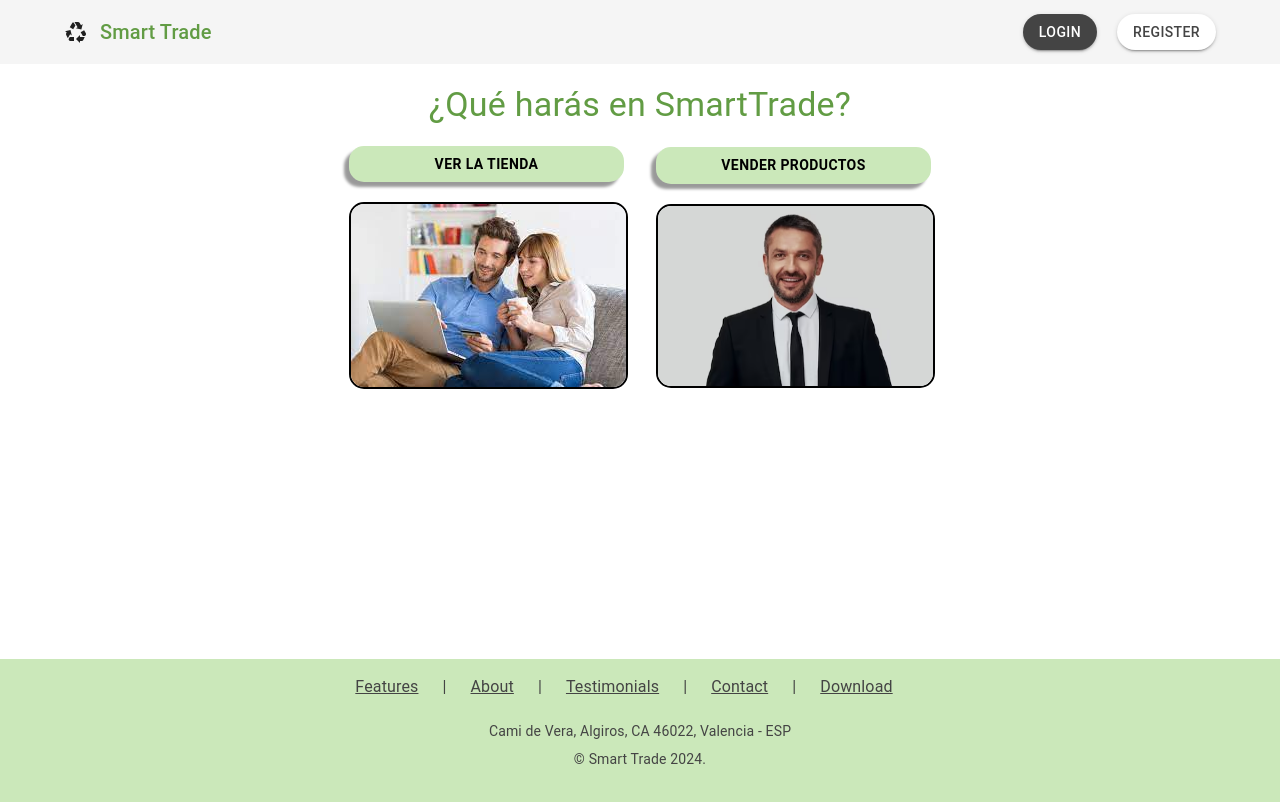
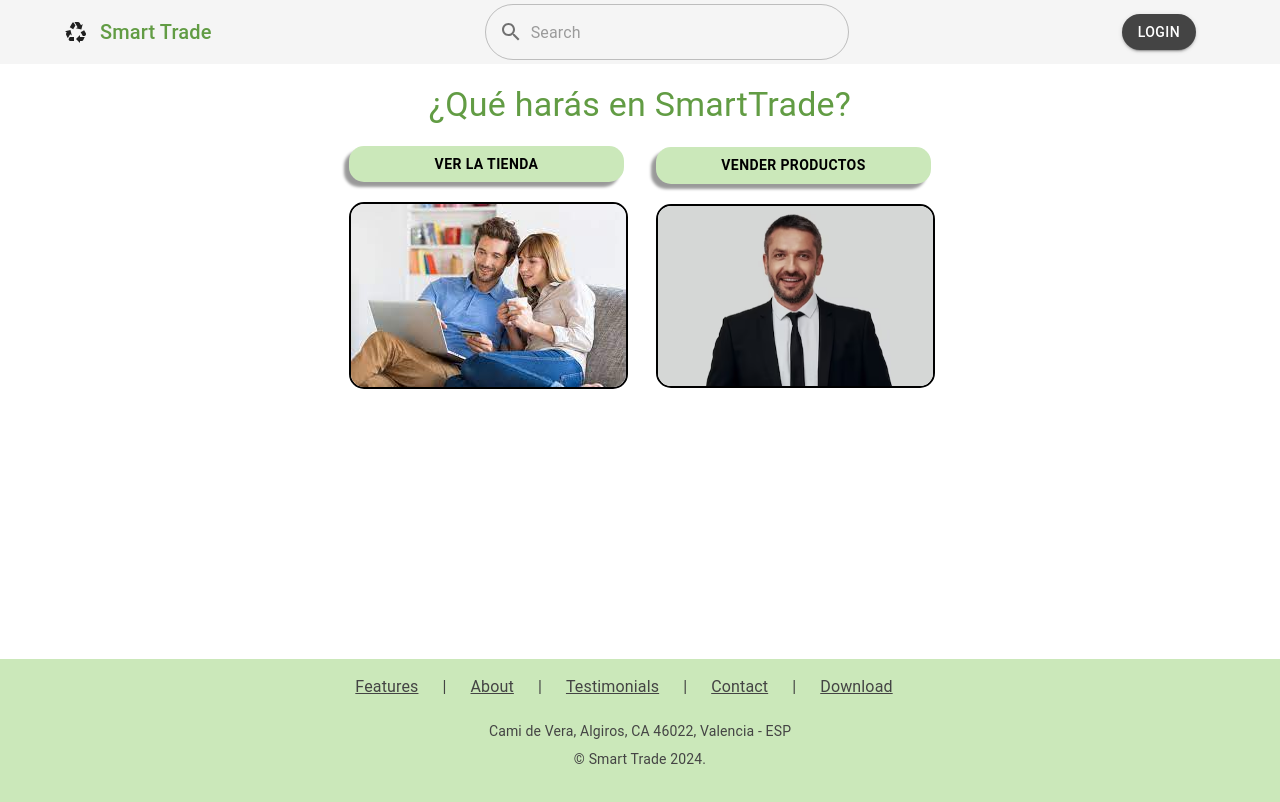
Before and after one commit to JuanArano17/FastAPI-ReactJS-SmartTrade-11.01, a React (Create React App) app in the folder Front/: page /register in a window 1280 px wide. Shown: the top 802 px of the page. Built offline with nearby package versions, Linux system fonts and the light colour scheme.

Commit message:
Refactor BuyerRegistration and topbar part 1.

```diff
--- a/Front/src/components/Register/BuyerRegistration.jsx
+++ b/Front/src/components/Register/BuyerRegistration.jsx
@@ -3,7 +3,6 @@ import { Box, Typography, TextField, Button, Container, Grid, Paper, IconButton,
 import VisibilityIcon from '@mui/icons-material/Visibility';
 import VisibilityOffIcon from '@mui/icons-material/VisibilityOff';
 import styles from "../../styles/styles";
-
 const formFields = [
     { id: "firstName", placeholder: "Patricio*", name: "Name", autoComplete: "fname", autoFocus: true },
     { id: "lastName", placeholder: "Letelier*", name: "Surname", autoComplete: "lname" },
@@ -12,7 +11,6 @@ const formFields = [
     { id: "password", placeholder: "PSW_curso_2023_2024*", name: "Password", autoComplete: "new-password", type: "password" },
     { id: "age", name: "Date Of Birth", type: "date" }
 ];
-
 const BuyerRegistration = () => {
     const [formData, setFormData] = useState({
         firstName: "",
@@ -25,83 +23,16 @@ const BuyerRegistration = () => {
         ExpiryDate: "",
         CVV: "",
     });
-
-    const [isValidPassword, setIsValidPassword] = useState(false);
-    const [isAllFieldsFilled, setIsAllFieldsFilled] = useState(false);
-    const [dniError, setDniError] = useState("");
     const [showPassword, setShowPassword] = useState(false);
-
-    const validatePassword = (value) => {
-        // Use regex to validate password requirements
-        const passwordRegex = /^(?=.*[a-z])(?=.*[A-Z])(?=.*\d)(?=.*[@$!%*?&])[A-Za-z\d@$!%*?&]{8,}$/;
-        return passwordRegex.test(value);
-    };
-
-    const validateDNI = (value) => {
-        // Use regex to validate DNI format
-        const dniRegex = /^\d{8}[A-Z]$/;
-        return dniRegex.test(value);
-    };
-
     const handleChange = (e) => {
-        const { name, value } = e.target;
-
-        if (name === "Name" || name === "Surname") {
-            setFormData((prevData) => ({
-                ...prevData,
-                [name]: value.replace(/[^A-Za-z]/g, ""),
-            }));
-        } else if (name === "CVV" || name === "CardNumber") {
-            setFormData((prevData) => ({
-                ...prevData,
-                [name]: value.replace(/\D/g, ""),
-            }));
-        } else if (name === "DNI") {
-            const formattedDNI = value.replace(/[^A-Za-z0-9]/g, "");
-            setFormData((prevData) => ({
-                ...prevData,
-                [name]: formattedDNI.slice(0, -1) + formattedDNI.slice(-1),
-            }));
-            if (!validateDNI(formattedDNI)) {
-                setDniError("Invalid DNI format");
-            } else {
-                setDniError("");
-            }
-        } else if (name === "ExpiryDate") {
-            let formattedDate = value
-                .slice(0, 5)
-                .replace(/(\d{2})(\d{2})/, "$1/$2");
-            if (value.length === 2 && !value.includes("/")) {
-                formattedDate += "/";
-            }
-            setFormData((prevData) => ({
-                ...prevData,
-                [name]: formattedDate,
-            }));
-        } else if (name === "Password") {
-            setFormData((prevData) => ({
-                ...prevData,
-                [name]: value,
-            }));
-            setIsValidPassword(validatePassword(value));
-        } else {
-            setFormData((prevData) => ({ ...prevData, [name]: value }));
-        }
-
-        const requiredFields = ["firstName", "lastName", "email", "dni", "password", "age"];
-        const isFilled = requiredFields.every((field) => formData[field]);
-        setIsAllFieldsFilled(isFilled);
-    };
-
+    }
     const handleSubmit = (e) => {
         e.preventDefault();
         // Logic for communicating with backend
     };
-
     const togglePasswordVisibility = () => {
         setShowPassword((prev) => !prev);
     };
-
     return (
         <Container component="main" maxWidth="lg">
             <Paper elevation={3} sx={styles.paperContainer}>
@@ -125,8 +56,6 @@ const BuyerRegistration = () => {
                                             onChange={handleChange}
                                             sx={styles.textfields}
                                             inputProps={field.name === 'DNI' ? { maxLength: 9 } : {}}
-                                            error={field.name === 'DNI' && dniError !== ""}
-                                            helperText={field.name === 'DNI' && dniError}
                                             type={showPassword ? 'text' : 'password'}
                                             InputProps={{
                                                 endAdornment: (
@@ -151,8 +80,6 @@ const BuyerRegistration = () => {
                                             onChange={handleChange}
                                             sx={styles.textfields}
                                             inputProps={field.name === 'DNI' ? { maxLength: 9 } : {}}
-                                            error={field.name === 'DNI' && dniError !== ""}
-                                            helperText={field.name === 'DNI' && dniError}
                                         />
                                     )}
                                 </Grid>
@@ -162,7 +89,6 @@ const BuyerRegistration = () => {
                                 fullWidth
                                 variant="contained"
                                 sx={styles.registerButton}
-                                disabled={!isAllFieldsFilled || !isValidPassword}
                             >
                                 Register BUYER
                             </Button>
--- a/Front/src/components/TopBar/TopBar.jsx
+++ b/Front/src/components/TopBar/TopBar.jsx
@@ -1,26 +1,15 @@
-import React, { useState, useEffect } from "react";
-import {
-    AppBar,
-    Toolbar,
-    Typography,
-    Button,
-    IconButton,
-    TextField,
-    Box,
-    InputAdornment,
-} from "@mui/material";
+import React from 'react';
+import { AppBar, Toolbar, Typography, Button, IconButton, TextField, Box, InputAdornment } from '@mui/material';
 import SearchIcon from '@mui/icons-material/Search';
 import RecyclingIcon from '@mui/icons-material/Recycling';
 import PropTypes from 'prop-types';
 import { Link } from 'react-router-dom';
-
-const TopBar = ({ toggleSearchBar }) => {
-    const [searchBar, setSearchBar] = useState(toggleSearchBar);
-
-    useEffect(() => {
-        setSearchBar(toggleSearchBar);
-    }, [toggleSearchBar]);
-
+const TopBar = ({
+    showSearchBar = true,
+    showLoginButton = true,
+    showLogoutButton = false,
+    showRegisterButton = true
+}) => {
     return (
         <AppBar position="static" color="default" elevation={0}>
             <Toolbar>
@@ -37,8 +26,7 @@ const TopBar = ({ toggleSearchBar }) => {
                         Smart Trade
                     </Typography>
                 </Box>
-
-                {searchBar && (
+                {showSearchBar && (
                     <Box sx={{ flexGrow: 1, justifyContent: 'center', display: 'flex' }}>
                         <TextField
                             fullWidth
@@ -50,32 +38,43 @@ const TopBar = ({ toggleSearchBar }) => {
                                         <SearchIcon />
                                     </InputAdornment>
                                 ),
-                                style: { borderRadius: 32 } // Puede necesitar ajuste
+                                style: { borderRadius: 32 }
                             }}
-                            sx={{ maxWidth: '40%' }} // Ajusta esto según la anchura deseada de tu barra de búsqueda
+                            sx={{ maxWidth: '40%' }}
                         />
                     </Box>
                 )}
 
                 <Box sx={{ marginRight: '40px', marginLeft: 'auto', display: 'flex' }}>
+                    {showLoginButton && (
                         <Link to="/login">
                             <Button variant="contained" sx={{ bgcolor: '#444444', borderRadius: 32, marginRight: '20px' }}>
                                 Login
                             </Button>
                         </Link>
+                    )}
+                    {showRegisterButton && (
                         <Link to="/register">
                             <Button variant="contained" sx={{ color: '#444444', bgcolor: '#ffffff', borderRadius: 32 }}>
                                 Register
                             </Button>
                         </Link>
+                    )}
+                    {showLogoutButton && (
+                        // Aquí iría tu lógica o función de manejo para el logout
+                        <Button variant="contained" sx={{ bgcolor: '#629c44', borderRadius: 32 }}>
+                            Logout
+                        </Button>
+                    )}
                 </Box>
             </Toolbar>
         </AppBar>
     );
 }
-
 TopBar.propTypes = {
-    toggleSearchBar: PropTypes.bool.isRequired
+    showSearchBar: PropTypes.bool,
+    showLoginButton: PropTypes.bool,
+    showLogoutButton: PropTypes.bool,
+    showRegisterButton: PropTypes.bool
 };
-
 export default TopBar;
--- a/Front/src/pages/RegisterPage.jsx
+++ b/Front/src/pages/RegisterPage.jsx
@@ -18,7 +18,7 @@ const RegisterPage = () => {
 
     return (
         <Box>
-            <TopBar />
+            <TopBar showRegisterButton={false}/>
             {selectedOption === null ? (
                 <>
                     <Typography variant="h4" align="center" color="#629c44" marginTop={"20px"} marginBottom={"20px"}>
```
Also changed, not shown: Front/src/api/services/User/AuthService.jsx (line endings or trailing spaces). Lines whose indentation alone changed are shown as unchanged.
